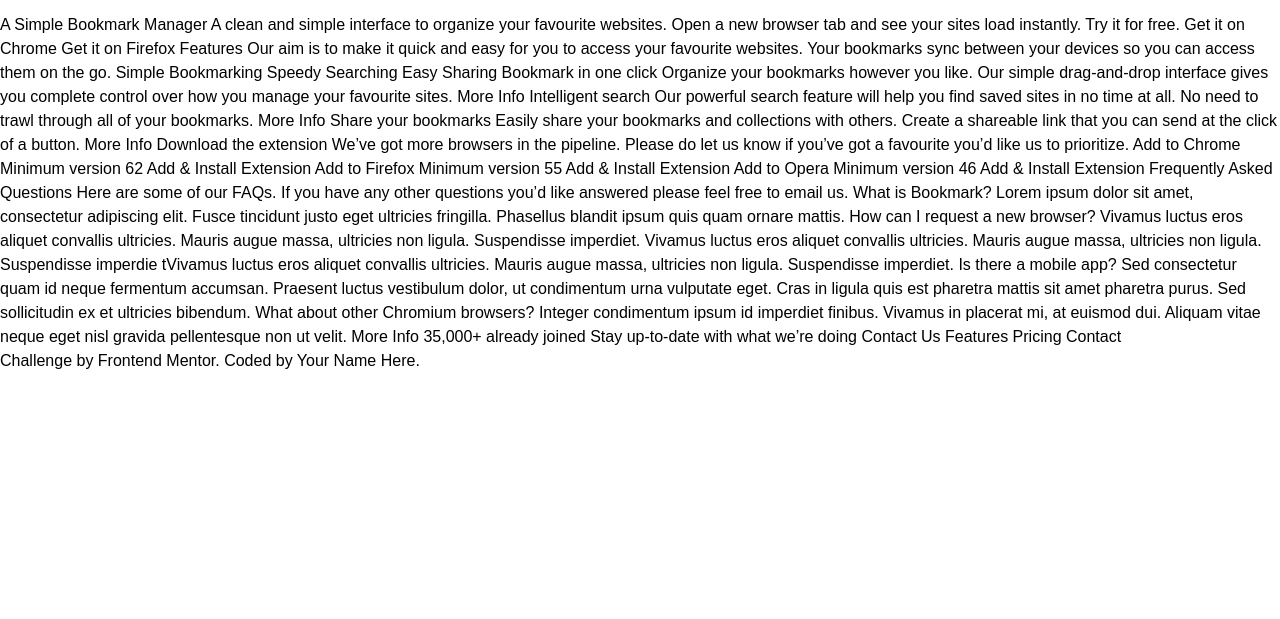
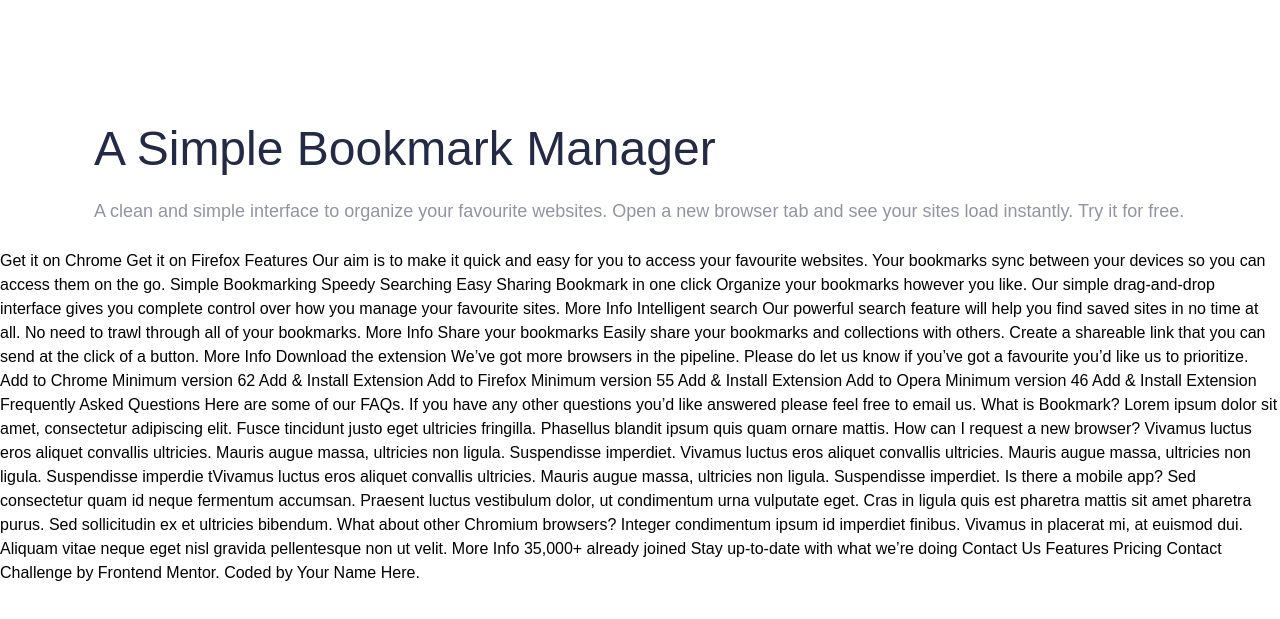
Before and after one commit to ndrsov/bookmark-landing-page, a website: page public/index.html in a window 1280 px wide. Shown: the part 107-726 px from the top of the page. Drawn offline with Linux system fonts and the light colour scheme.

Commit message:
Set up barebones template of hero section

```diff
--- a/public/index.html
+++ b/public/index.html
@@ -23,6 +23,7 @@
     <link rel="stylesheet" href="./style.css" />
   </head>
   <body class="font-Poppins">
+    <!-- Header  -->
     <header>
       <nav class="container flex items-center py-4 mt-4 sm:mt-12">
         <div class="py-1">
@@ -46,25 +47,43 @@
         </div>
       </nav>
     </header>
-    A Simple Bookmark Manager A clean and simple interface to organize your
-    favourite websites. Open a new browser tab and see your sites load
-    instantly. Try it for free. Get it on Chrome Get it on Firefox Features Our
-    aim is to make it quick and easy for you to access your favourite websites.
-    Your bookmarks sync between your devices so you can access them on the go.
-    Simple Bookmarking Speedy Searching Easy Sharing Bookmark in one click
-    Organize your bookmarks however you like. Our simple drag-and-drop interface
-    gives you complete control over how you manage your favourite sites. More
-    Info Intelligent search Our powerful search feature will help you find saved
-    sites in no time at all. No need to trawl through all of your bookmarks.
-    More Info Share your bookmarks Easily share your bookmarks and collections
-    with others. Create a shareable link that you can send at the click of a
-    button. More Info Download the extension We’ve got more browsers in the
-    pipeline. Please do let us know if you’ve got a favourite you’d like us to
-    prioritize. Add to Chrome Minimum version 62 Add & Install Extension Add to
-    Firefox Minimum version 55 Add & Install Extension Add to Opera Minimum
-    version 46 Add & Install Extension Frequently Asked Questions Here are some
-    of our FAQs. If you have any other questions you’d like answered please feel
-    free to email us.
+
+    <!-- Hero  -->
+    <section class="relative">
+      <div
+        class="container flex flex-col-reverse lg:flex-row items-center gap-12 mt-14 lg:mt-28"
+      >
+        <div class="flex flex-1 flex-col items-center lg:items-start">
+          <h2
+            class="text-bookmark-blue text-3xl md:text-4 lg:text-5xl text-center lg:text-left mb-6"
+          >
+            A Simple Bookmark Manager
+          </h2>
+          <p class="text-bookmark-grey text-lg text-center lg:text-left mb-6">
+            A clean and simple interface to organize your favourite websites.
+            Open a new browser tab and see your sites load instantly. Try it for
+            free.
+          </p>
+          <div class="flex justify-center flex-wrap gap-6"></div>
+        </div>
+      </div>
+    </section>
+    Get it on Chrome Get it on Firefox Features Our aim is to make it quick and
+    easy for you to access your favourite websites. Your bookmarks sync between
+    your devices so you can access them on the go. Simple Bookmarking Speedy
+    Searching Easy Sharing Bookmark in one click Organize your bookmarks however
+    you like. Our simple drag-and-drop interface gives you complete control over
+    how you manage your favourite sites. More Info Intelligent search Our
+    powerful search feature will help you find saved sites in no time at all. No
+    need to trawl through all of your bookmarks. More Info Share your bookmarks
+    Easily share your bookmarks and collections with others. Create a shareable
+    link that you can send at the click of a button. More Info Download the
+    extension We’ve got more browsers in the pipeline. Please do let us know if
+    you’ve got a favourite you’d like us to prioritize. Add to Chrome Minimum
+    version 62 Add & Install Extension Add to Firefox Minimum version 55 Add &
+    Install Extension Add to Opera Minimum version 46 Add & Install Extension
+    Frequently Asked Questions Here are some of our FAQs. If you have any other
+    questions you’d like answered please feel free to email us.
 
     <!-- Question 1 -->
     What is Bookmark?
```
Also changed, not shown: public/style.css.
